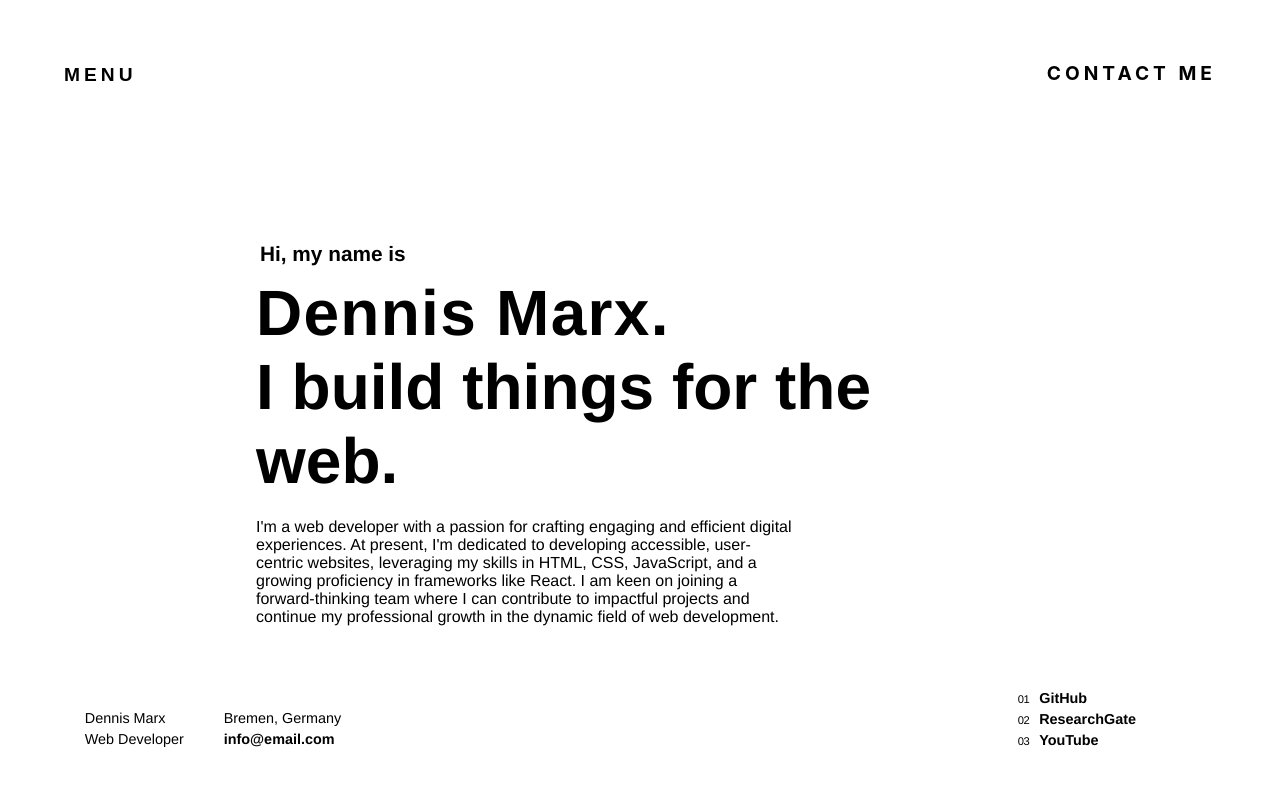
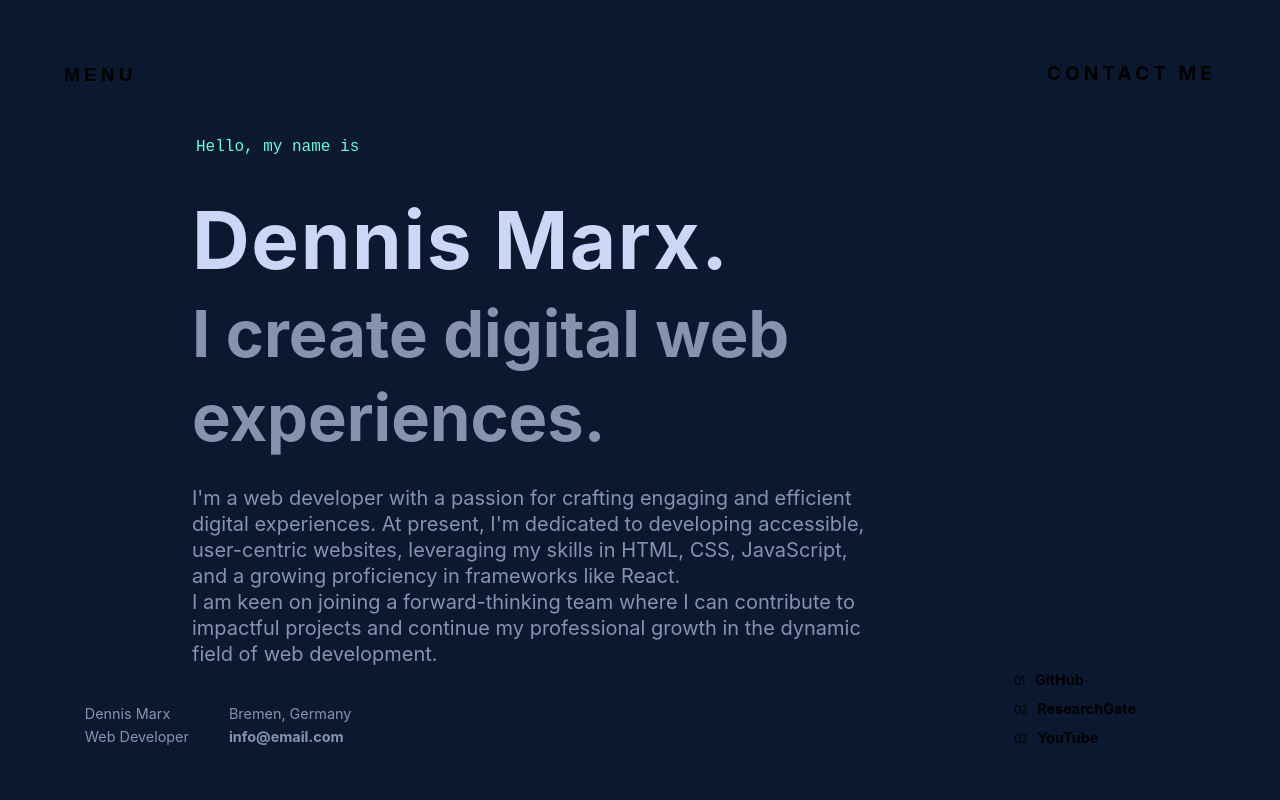
Before and after one commit to denmarx/resume23-24, a React (Create React App) app: page / in a window 1280 px wide. Shown: the top 800 px of the page. Built offline with nearby package versions, Linux system fonts and the light colour scheme.

Commit message:
inital styling

```diff
--- a/src/App.js
+++ b/src/App.js
@@ -10,7 +10,7 @@ const App = () => {
   return (
     <div id='App-container'>
       <Menu />
-      <main className='main-content'>
+      <main className='main-content fillHeight'>
         <Hero />
         <About />
         <Jobs />
--- a/src/components/Content/About.module.css
+++ b/src/components/Content/About.module.css
@@ -1,5 +1,7 @@
 .aboutWrapper {
   padding-bottom: 100px;
+  max-width: 900px;
+  margin: 0px auto;
 }
 
 .aboutWrapper h2 {
--- a/src/components/Content/Projects.js
+++ b/src/components/Content/Projects.js
@@ -1,5 +1,8 @@
 import styles from './Projects.module.css';
 import enzyme from '../../assets/enzyme.JPG';
+import bfs from '../../assets/bfs.JPG';
+import memento from '../../assets/memento.jpg';
+import v1_website from '../../assets/v1_website.JPG';
 const Projects = () => {
   return (
     <section id='projects' className={styles.projectWrapper}>
@@ -128,7 +131,7 @@ const Projects = () => {
           <div className={styles.projectImage}>
             <a href='/' rel='noopener noreferrer' target='_blank'>
               <div className={styles.imageWrapper}>
-                <img aria-hidden='true' data-placeholder-image='' decoding='async' src={enzyme} alt=''></img>
+                <img aria-hidden='true' data-placeholder-image='' decoding='async' src={bfs} alt=''></img>
               </div>
             </a>
           </div>
@@ -192,7 +195,7 @@ const Projects = () => {
           <div className={styles.projectImage}>
             <a href='/' rel='noopener noreferrer' target='_blank'>
               <div className={styles.imageWrapper}>
-                <img aria-hidden='true' data-placeholder-image='' decoding='async' src={enzyme} alt=''></img>
+                <img aria-hidden='true' data-placeholder-image='' decoding='async' src={memento} alt=''></img>
               </div>
             </a>
           </div>
@@ -256,7 +259,7 @@ const Projects = () => {
           <div className={styles.projectImage}>
             <a href='/' rel='noopener noreferrer' target='_blank'>
               <div className={styles.imageWrapper}>
-                <img aria-hidden='true' data-placeholder-image='' decoding='async' src={enzyme} alt=''></img>
+                <img aria-hidden='true' data-placeholder-image='' decoding='async' src={v1_website} alt=''></img>
               </div>
             </a>
           </div>
--- a/src/components/Hero/Hero.js
+++ b/src/components/Hero/Hero.js
@@ -11,7 +11,7 @@ const Hero = () => {
           className={`${styles.title} ${stylesAnimation.fadeInTitle} ${stylesAnimation.fadeInTitle1}`}
           style={{ transform: `translateY(${transformValue}px) ` }}
         >
-          <h1>Hi, my name is</h1>
+          <h1>Hello, my name is</h1>
         </div>
         <div
           className={`${styles.title} ${stylesAnimation.fadeInTitle} ${stylesAnimation.fadeInTitle2}`}
@@ -23,7 +23,7 @@ const Hero = () => {
           className={`${styles.title} ${stylesAnimation.fadeInTitle} ${stylesAnimation.fadeInTitle3}`}
           style={{ transform: `translateY(${transformValue}px) ` }}
         >
-          <h3>I build things for the web.</h3>
+          <h3>I create digital web experiences.</h3>
         </div>
         <div
           className={`${styles.title} ${stylesAnimation.fadeInTitle} ${stylesAnimation.fadeInParagraph}`}
@@ -32,8 +32,8 @@ const Hero = () => {
           <p>
             I'm a web developer with a passion for crafting engaging and efficient digital experiences. At present, I'm
             dedicated to developing accessible, user-centric websites, leveraging my skills in HTML, CSS, JavaScript,
-            and a growing proficiency in frameworks like React. I am keen on joining a forward-thinking team where I can
-            contribute to impactful projects and continue my professional growth in the dynamic field of web
+            and a growing proficiency in frameworks like React.<br></br> I am keen on joining a forward-thinking team
+            where I can contribute to impactful projects and continue my professional growth in the dynamic field of web
             development.
           </p>
         </div>
--- a/src/components/Hero/Hero.module.css
+++ b/src/components/Hero/Hero.module.css
@@ -1,51 +1,35 @@
-.titleImage {
-  position: absolute;
-  top: 0;
-  left: 0;
-  width: 100%;
-  height: 100%;
-  /* background-image: url('../../assets/dev1.jpg'); */
-  background-position: 100%;
-  background-repeat: no-repeat;
-  background-size: cover;
-  z-index: 0;
-}
-
 .titleContainer {
-  position: relative;
-  height: 100vh;
-  z-index: 2;
-  /* transform: translateY(); */
-  transition: transform 2s ease-out;
+  display: flex;
+  justify-content: center;
+  flex-direction: column;
+  min-height: 100vh;
+  padding: 0px 15%;
 }
 
 .title {
-  position: relative;
-  top: 30%;
-  /* left: 20%; */
-  z-index: 2;
-  /* color: hsla(0, 0%, 0%, 0.01); */
-  /* -webkit-text-stroke: 2px #000000; */
-  font-family: Helvetica, sans-serif;
   transition: transform 4s ease-out;
 }
 
 .title h1 {
-  margin-bottom: 0.5em;
-  margin-left: 4px;
-  font-size: 1.3em;
+  margin: 0px 0px 30px 4px;
+  color: var(--green);
+  font-family: var(--font-mono);
+  font-size: clamp(var(--fz-sm), 5vw, var(--fz-md));
+  font-weight: 400;
 }
 
 .title h2 {
-  font-size: 4em;
   letter-spacing: 0.02em;
+  margin: 0px;
+  font-size: clamp(40px, 8vw, 80px);
+  color: var(--lightest-slate);
 }
 
 .title h3 {
-  font-size: 4em;
+  font-size: clamp(40px, 8vw, 65px);
 }
 
 .title p {
   margin-top: 1.2em;
-  max-width: 540px;
+  max-width: 680px;
 }
--- a/src/components/utils/animations/animations.module.css
+++ b/src/components/utils/animations/animations.module.css
@@ -97,11 +97,11 @@
 }
 
 .infoLeft {
-  animation-delay: 0s;
+  animation-delay: 1s;
 }
 
 .infoRight {
-  animation-delay: 0.5s;
+  animation-delay: 1s;
 }
 
 .hide {
--- a/src/components/utils/js/useScrollAnimation.js
+++ b/src/components/utils/js/useScrollAnimation.js
@@ -6,12 +6,12 @@ const useScrollAnimation = () => {
   useEffect(() => {
     const handleScroll = () => {
       const viewportHeight = window.innerHeight;
-      const halfViewportHeight = viewportHeight / 2;
+      const tenthOfViewportHeight = viewportHeight / 10;
       const fullHeight = document.body.scrollHeight;
       const fromTop = window.scrollY;
 
       const isAtBottom = fromTop + viewportHeight >= fullHeight;
-      const isPastHalf = fromTop > halfViewportHeight;
+      const isPastHalf = fromTop > tenthOfViewportHeight;
 
       if (isAtBottom || !isPastHalf) {
         setIsVisible(true);
--- a/src/styles/App.css
+++ b/src/styles/App.css
@@ -1,14 +1,15 @@
 #App-container {
-  padding: 0.5em;
-  box-sizing: border-box;
-  position: relative;
-  height: 2000px;
-  /* background: #123451; */
-  padding: 0 20%;
-  /* width: 100vw; */
+  display: flex;
+  flex-direction: column;
+  min-height: 100vh;
 }
 
 .main-content {
-  background: #ffffff;
-  /* height: 100vh; */
+  margin: 0px auto;
+  width: 100%;
+  max-width: 1600px;
+  min-height: 100vh;
 }
+.fillHeight {
+  padding: 0px -10px 0px 300px;
+}
--- a/src/styles/index.css
+++ b/src/styles/index.css
@@ -5,5 +5,78 @@
 }
 
 body {
-  font-family: Helvetica, sans-serif;
+  margin: 0px;
+  width: 100%;
+  min-height: 100%;
+  overflow-x: hidden;
+  -webkit-font-smoothing: antialiased;
+  background-color: var(--navy);
+  color: var(--slate);
+  font-family: var(--font-sans);
+  font-size: var(--fz-xl);
+  line-height: 1.3;
 }
+
+:root {
+  --dark-navy: #020c1b;
+  --navy: #0a192f;
+  --light-navy: #112240;
+  --lightest-navy: #233554;
+  --navy-shadow: rgba(2, 12, 27, 0.7);
+  --dark-slate: #495670;
+  --slate: #8892b0;
+  --light-slate: #a8b2d1;
+  --lightest-slate: #ccd6f6;
+  --white: #e6f1ff;
+  --green: #64ffda;
+  --green-tint: rgba(100, 255, 218, 0.1);
+  --pink: #f57dff;
+  --blue: #57cbff;
+  --font-sans: 'Calibre', 'Inter', 'San Francisco', 'SF Pro Text', -apple-system, system-ui, sans-serif;
+  --font-mono: 'SF Mono', 'Fira Code', 'Fira Mono', 'Roboto Mono', monospace;
+  --fz-xxs: 12px;
+  --fz-xs: 13px;
+  --fz-sm: 14px;
+  --fz-md: 16px;
+  --fz-lg: 18px;
+  --fz-xl: 20px;
+  --fz-xxl: 22px;
+  --fz-heading: 32px;
+  --border-radius: 4px;
+  --nav-height: 100px;
+  --nav-scroll-height: 70px;
+  --tab-height: 42px;
+  --tab-width: 120px;
+  --easing: cubic-bezier(0.645, 0.045, 0.355, 1);
+  --transition: all 0.25s cubic-bezier(0.645, 0.045, 0.355, 1);
+  --hamburger-width: 30px;
+  --ham-before: top 0.1s ease-in 0.25s, opacity 0.1s ease-in;
+  --ham-before-active: top 0.1s ease-out, opacity 0.1s ease-out 0.12s;
+  --ham-after: bottom 0.1s ease-in 0.25s, transform 0.22s cubic-bezier(0.55, 0.055, 0.675, 0.19);
+  --ham-after-active: bottom 0.1s ease-out, transform 0.22s cubic-bezier(0.215, 0.61, 0.355, 1) 0.12s;
+}
+
+:root::-webkit-scrollbar-thumb {
+  background-color: var(--dark-slate);
+  border: 3px solid var(--navy);
+  border-radius: 10px;
+}
+
+:root::-webkit-scrollbar {
+  width: 12px;
+}
+
+:root::-webkit-scrollbar-thumb {
+  background-color: var(--dark-slate);
+  border: 3px solid var(--navy);
+  border-radius: 10px;
+}
+
+:root::-webkit-scrollbar-track {
+  background: var(--navy);
+}
+
+:root::selection {
+  background-color: var(--lightest-navy);
+  color: var(--lightest-slate);
+}
```
